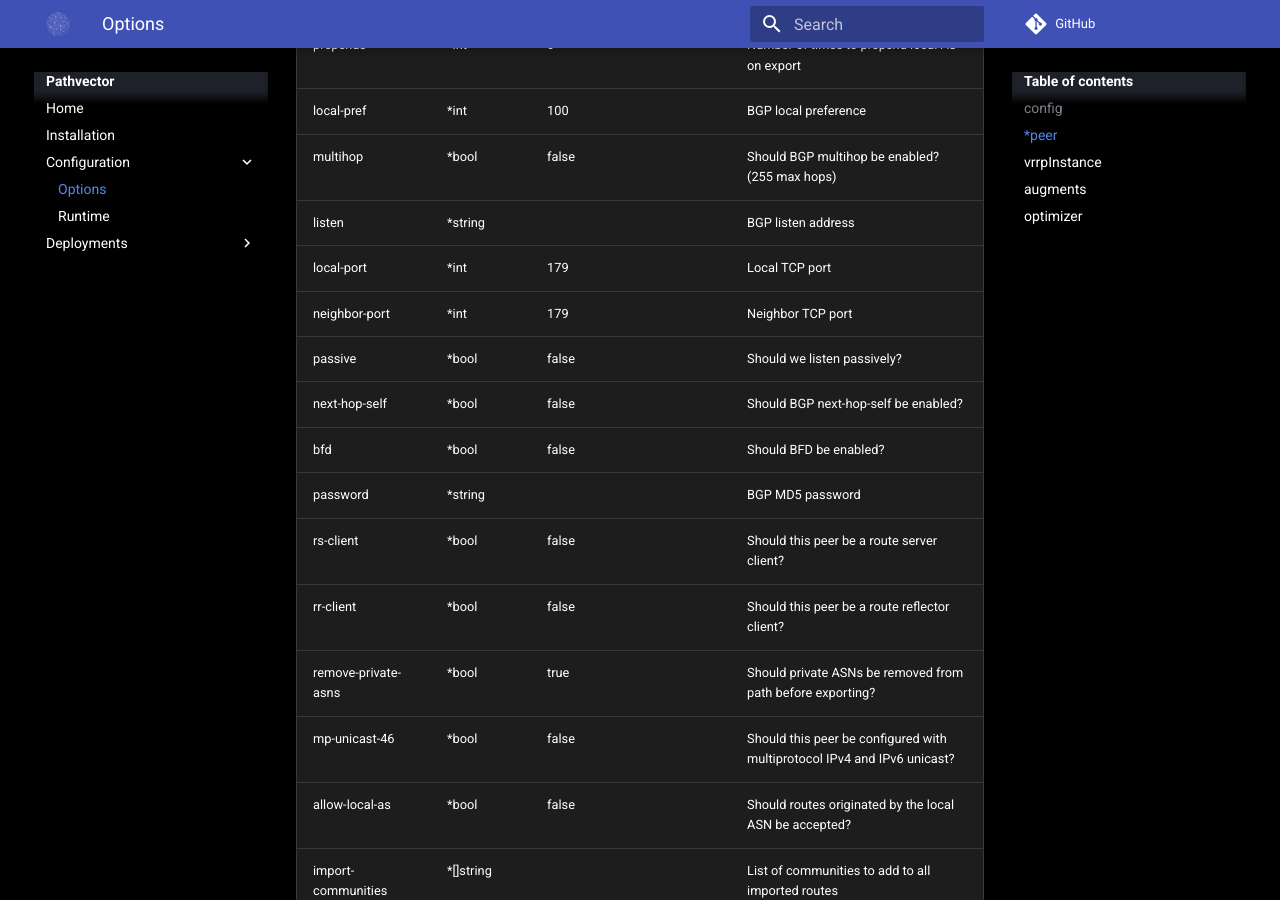
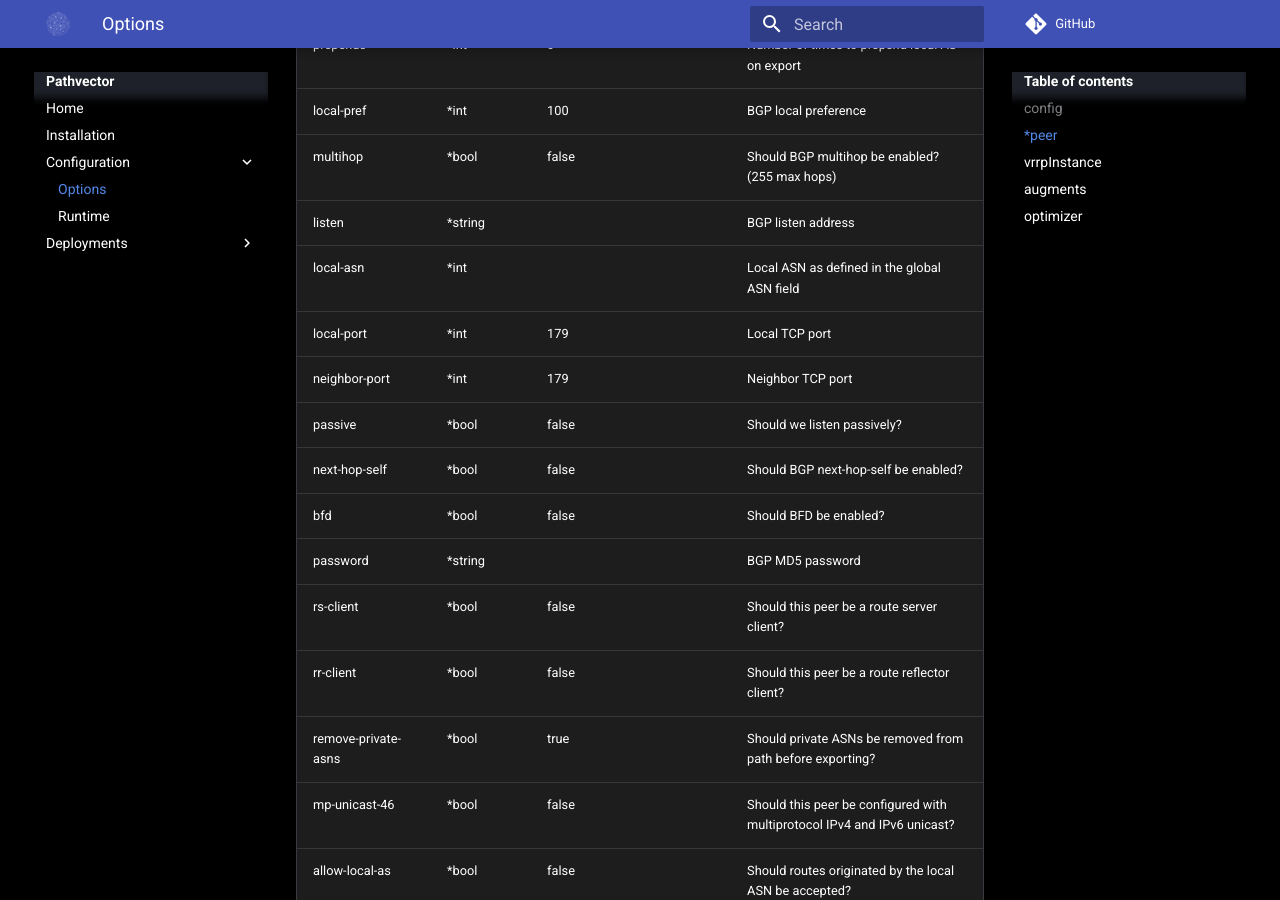
Before and after one commit to natesales/pathvector, an MkDocs documentation site: the page built from docs/configuration/options.md, in a window 1280 px wide and 900 px high, scrolled down 1928 px. Built offline with MkDocs 1.6.1 and Material for MkDocs 9.7.7, drawn with Linux system fonts in a browser that asks for light colours; comment, search, counter and statistics services are not loaded.

Commit message:
docs: generate

```diff
--- a/docs/configuration/options.md
+++ b/docs/configuration/options.md
@@ -36,6 +36,7 @@
 | local-pref | *int | 100 |  | BGP local preference |
 | multihop | *bool | false |  | Should BGP multihop be enabled? (255 max hops) |
 | listen | *string |  |  | BGP listen address |
+| local-asn | *int |  |  | Local ASN as defined in the global ASN field |
 | local-port | *int | 179 |  | Local TCP port |
 | neighbor-port | *int | 179 |  | Neighbor TCP port |
 | passive | *bool | false |  | Should we listen passively? |
```
Also changed, not shown: 1 other file.
